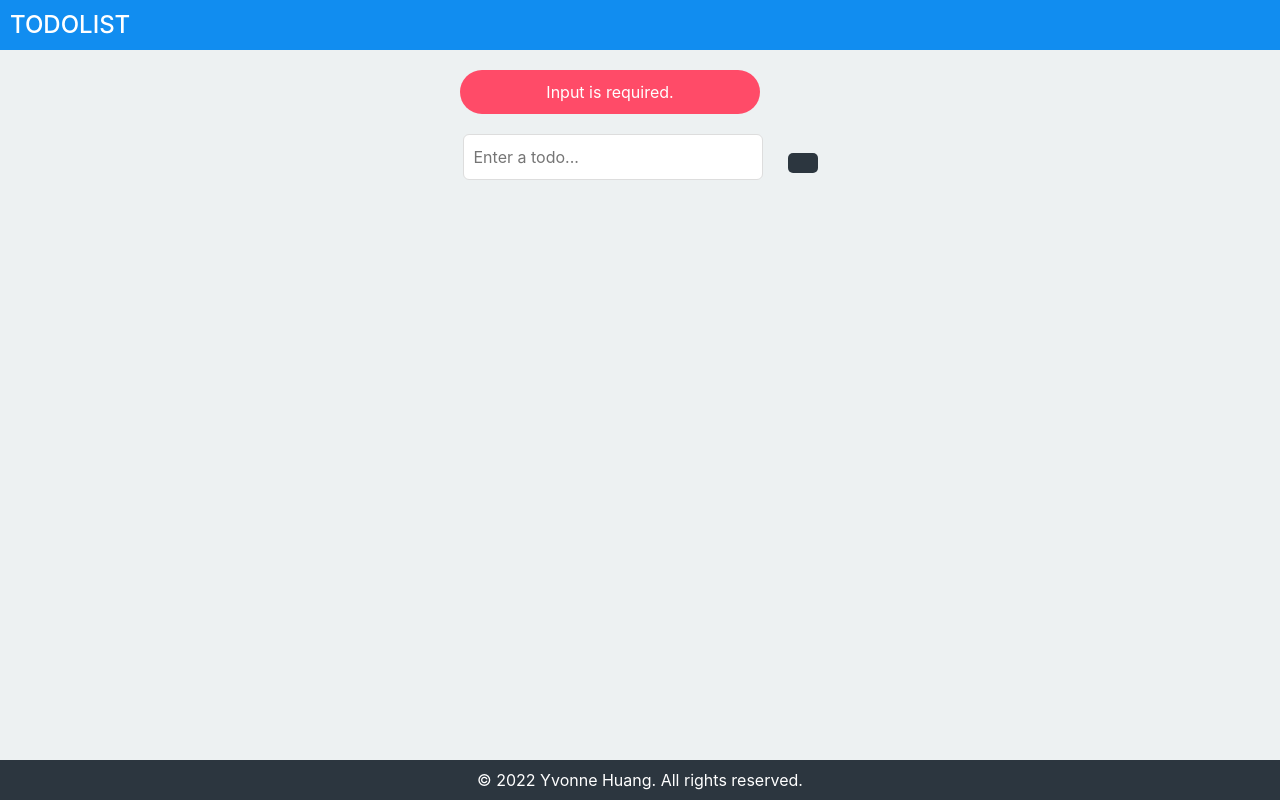
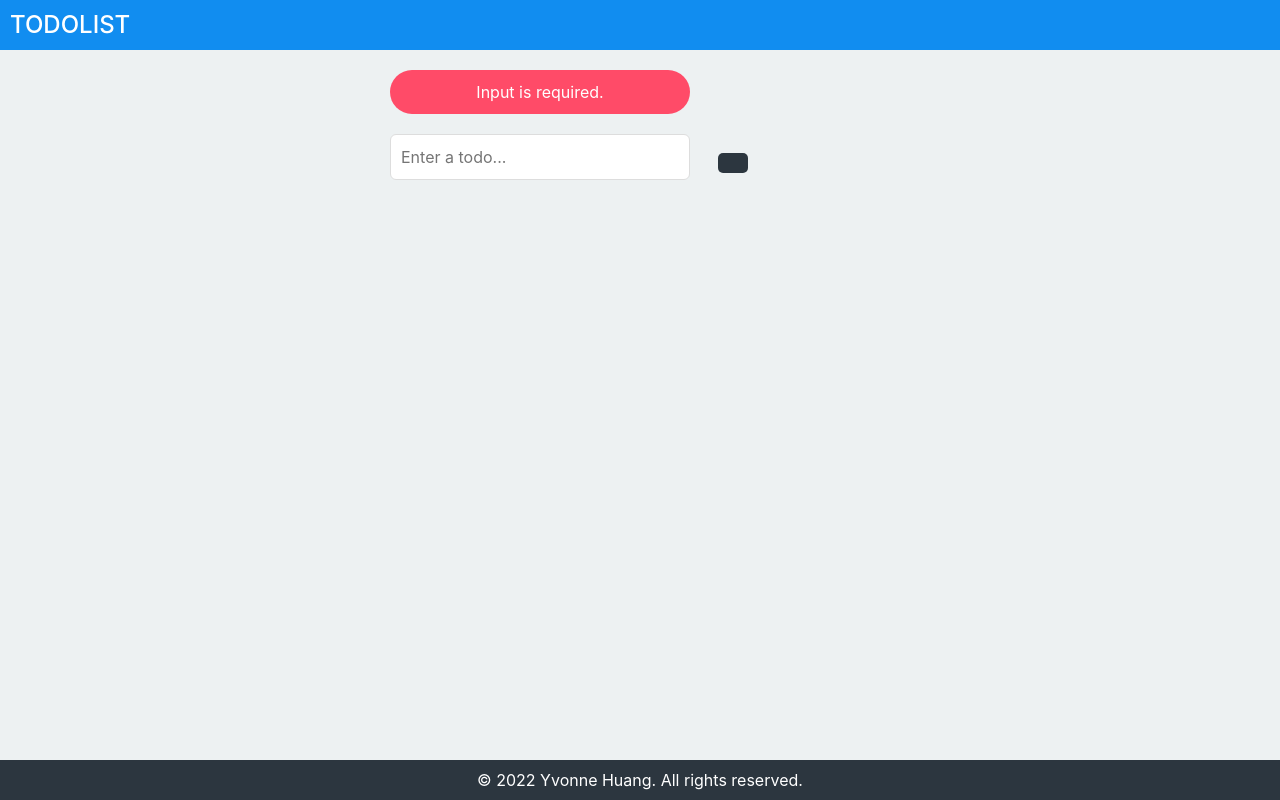
Before and after one commit to yvonnehuang-tw/react-todolist, a React (Create React App) app: page / in a window 1280 px wide. Both pictures are taken after a click on the button "Add button". Built offline with nearby package versions, Linux system fonts and the light colour scheme; some icons are missing.

Commit message:
Button component supports custom style

```diff
--- a/src/components/CustomButton.js
+++ b/src/components/CustomButton.js
@@ -1,7 +1,39 @@
+import { useState } from "react";
+
 export default function CustomButton(props) {
-  const { title, icon, name, handleClick } = props;
+  const { title, bgColor, hoverBgColor, color, icon, name, handleClick } = props;
+  const [isHover, setIsHover] = useState(false);
+  const tmpBgColor = bgColor ? bgColor : "rgba(44, 54, 63, 1)";
+  const tmpHoverBgColor = hoverBgColor ? hoverBgColor : "rgba(44, 54, 63, 1)";
+  const tmpColor = color ? color : "#ffffff";
+
+  const handleMouseEnter = () => {
+    setIsHover(true);
+  };
+
+  const handleMouseLeave = () => {
+    setIsHover(false);
+  };
+
+  const btnStyle = {
+    border: "none",
+    padding: "10px 15px",
+    borderRadius: 5,
+    marginLeft: 28,
+    cursor: "pointer",
+    backgroundColor: isHover ? tmpHoverBgColor : tmpBgColor,
+    color: tmpColor,
+  };
+
   return (
-    <button type="button" title={title} onClick={handleClick}>
+    <button
+      type="button"
+      title={title}
+      style={btnStyle}
+      onClick={handleClick}
+      onMouseEnter={handleMouseEnter}
+      onMouseLeave={handleMouseLeave}
+    >
       {icon ? <i className={icon}></i> : name}
     </button>
   );
--- a/src/components/TodoDemo.js
+++ b/src/components/TodoDemo.js
@@ -42,13 +42,8 @@ export default function TodoDemo() {
     setTodoList(newTodoList);
   };
 
-  const ErrorMessage = () => {
-    return (
-      errorMessage && (
-        <div className={styles.errorMessage}>Input is required.</div>
-      )
-    );
-  };
+  const ErrorMessage = () =>
+    errorMessage && <div className={styles.errorMessage}>Input is required.</div>;
 
   return (
     <>
@@ -67,10 +62,11 @@ export default function TodoDemo() {
         <CustomButton
           title="Add button"
           icon="icon-plus"
+          hoverBgColor={"rgba(17, 141, 240, 1)"}
           handleClick={handleAddBtn}
         />
       </div>
-      <div>
+      <div className={styles.listContent}>
         <ul>
           {todoList.map((list) => (
             <TodoListItem
--- a/src/components/TodoListItem.js
+++ b/src/components/TodoListItem.js
@@ -3,12 +3,6 @@ import CustomButton from "./CustomButton";
 
 export default function TodoListItem(props) {
   const { todoItem, todoList, changeTodoList } = props;
-
-  const handleClickDeleteBtn = () => {
-    console.log("Delete");
-    let newTodoList = todoList;
-    changeTodoList(newTodoList.filter((list) => list.id !== todoItem.id));
-  };
 
   const handleClickCheckDone = () => {
     let newTodoList = todoList;
@@ -20,8 +14,17 @@ export default function TodoListItem(props) {
     changeTodoList([...newTodoList]);
   };
 
+  const handleClickDeleteBtn = () => {
+    let newTodoList = todoList;
+    changeTodoList(newTodoList.filter((list) => list.id !== todoItem.id));
+  };
+
+  const handleClickEditBtn = () => {
+    console.log("edit");
+  };
+
   return (
-    <li className={styles.listContent}>
+    <li className={styles.itemContent}>
       <span
         style={{
           textDecorationLine: todoItem.status ? "line-through" : "none",
@@ -33,13 +36,15 @@ export default function TodoListItem(props) {
       <CustomButton
         title={"Delete button"}
         icon={"icon-trash"}
+        hoverBgColor={"rgba(255, 75, 104, 1)"}
         handleClick={handleClickDeleteBtn}
       />
-      {/* <CustomButton
+      <CustomButton
         title={"Edit button"}
         icon={"icon-pencil"}
+        hoverBgColor={"rgba(0 , 150, 136, 1"}
         handleClick={handleClickEditBtn}
-      /> */}
+      />
     </li>
   );
 }
--- a/src/styles/Todo.module.css
+++ b/src/styles/Todo.module.css
@@ -1,4 +1,5 @@
 .inputContent {
+  width: 500px;
   margin: 50px 0px 10px 0px;
 }
 
@@ -9,7 +10,7 @@
   width: 300px;
 }
 
-.inputContent>button {
+/* .inputContent>button {
   border: none;
   background-color: rgba(44, 54, 63, 1);
   color: #fff;
@@ -17,19 +18,23 @@
   border-radius: 5px;
   margin-left: 25px;
   cursor: pointer;
+} */
+
+/* .inputContent>button:hover {
+  background-color: rgba(17, 141, 240, 1);
+  color: #fff;
+} */
+
+.listContent {
+  width: 500px;
 }
 
-.inputContent>button:hover {
-  background-color: rgba(17, 141, 240, 1);
-  color: #fff;
-}
-
-.listContent {
+.itemContent {
   display: flex;
   margin-bottom: 10px;
 }
 
-.listContent>span {
+.itemContent>span {
   width: 300px;
   padding: 10px;
   list-style: none;
@@ -40,7 +45,7 @@
   cursor: pointer;
 }
 
-.listContent>input {
+.itemContent>input {
   width: 300px;
   height: 20px;
   padding: 10px;
@@ -51,7 +56,7 @@
   border: 1px solid #ddd;
 }
 
-.listContent>button {
+/* .itemContent>button {
   border: none;
   background-color: rgba(44, 54, 63, 1);
   color: #fff;
@@ -59,19 +64,19 @@
   border-radius: 5px;
   margin-left: 28px;
   cursor: pointer;
-}
+} */
 
-.listContent>button:hover {
+/* .itemContent>button:hover {
   background-color: rgba(255, 75, 104, 1);
   color: #fff;
-}
+} */
 
 .errorMessage {
   width: 300px;
   background-color: rgba(255, 75, 104, 1);
   color: #fff;
   text-align: center;
-  margin: 20px 60px 0px 0px;
+  margin: 20px 200px 0px 0px;
   padding: 10px 15px;
   border-radius: 50px;
 }
```
